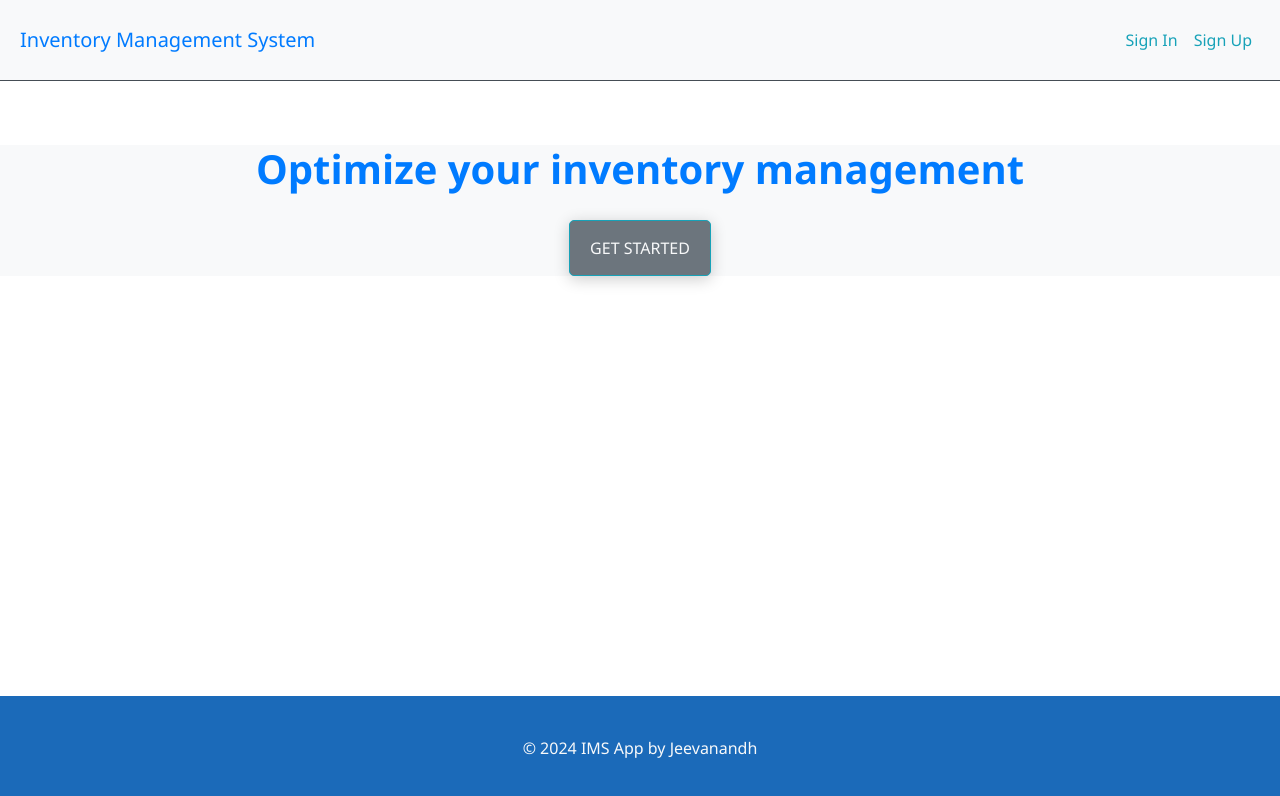
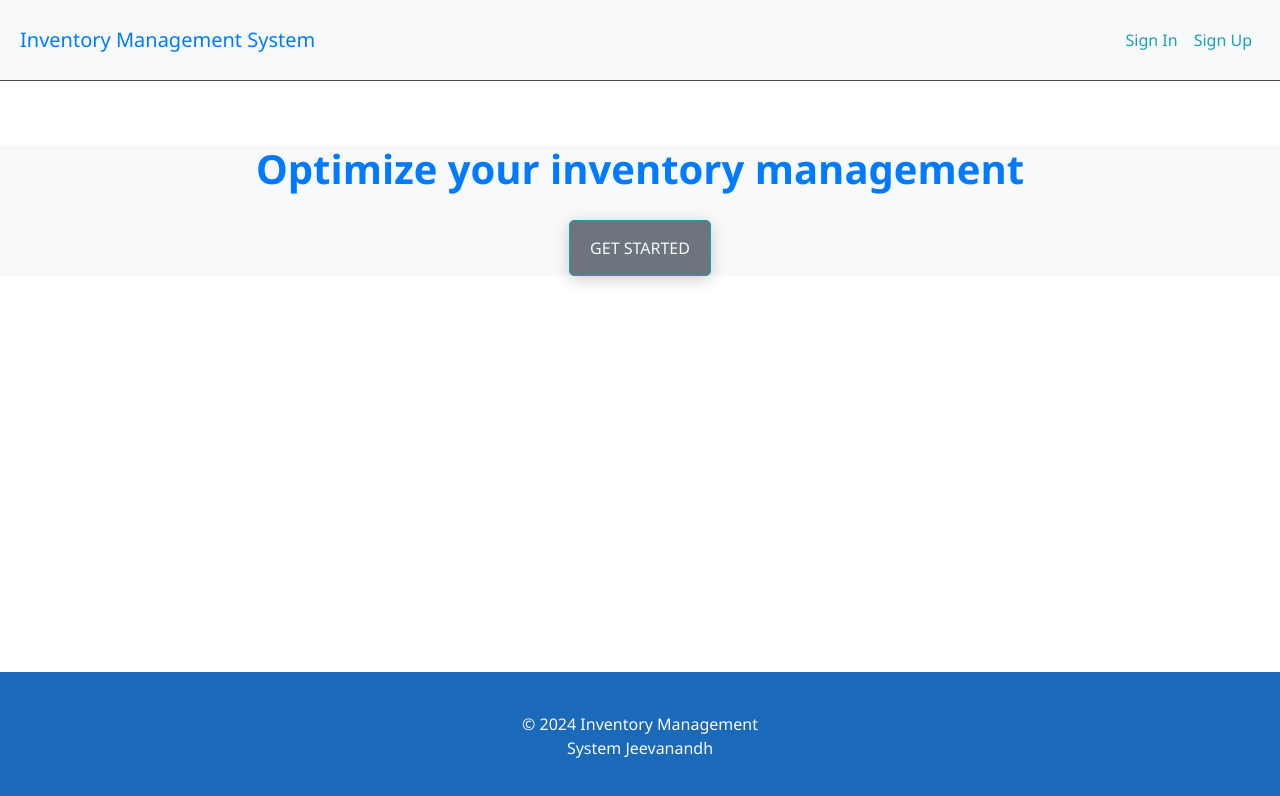
Before and after one commit to Jeevanandh007/IMS, a React (Create React App) app in the folder client/: page / in a window 1280 px wide. Shown: the top 796 px of the page. Built offline with nearby package versions, Linux system fonts and the light colour scheme.

Commit message:
app modification

```diff
--- a/client/src/App.js
+++ b/client/src/App.js
@@ -7,7 +7,8 @@ import store from './store'
 
 import Home from './component/Home'
 import Login from './component/Login'
-import Register from  './component/Register';
+import Register from  './component/Register'
+import Dashboard from '/component/dashboard/Dashboard'
 
 const App = () => {
   return (
@@ -16,7 +17,8 @@ const App = () => {
       <Routes>
         <Route path='/' element={<Home/>} />
         <Route path='/login' element={<Login/>} />
-        <Route path='/Register' element={<Register/>} />
+        <Route path='/register' element={<Register/>} />
+        <Route path='/dashboard' element={<Dashboard/>} />
         </Routes>
         </Router>
     </Provider>
--- a/client/src/component/Footer.js
+++ b/client/src/component/Footer.js
@@ -4,7 +4,7 @@ const Footer = () => {
   return (
     <footer className='footer'>
       <div className='footer__copy-text'>
-        &copy; 2024 IMS App by Jeevanandh
+        &copy; 2024 Inventory Management System Jeevanandh
       </div>
     </footer>
   );
```
